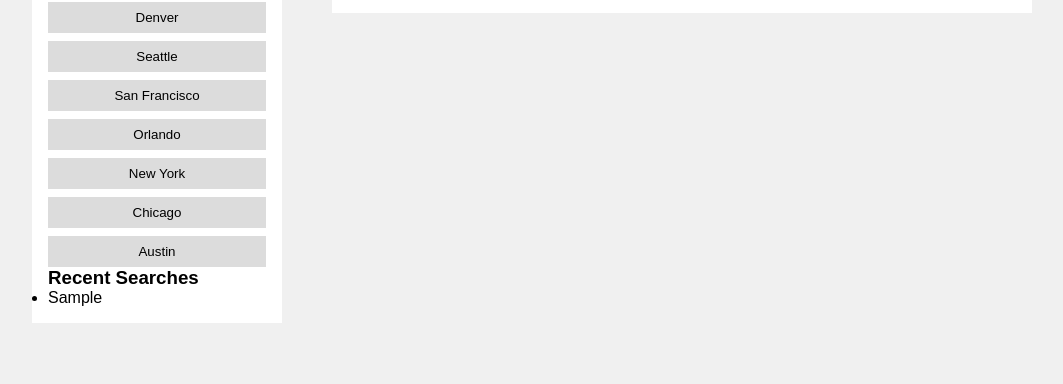
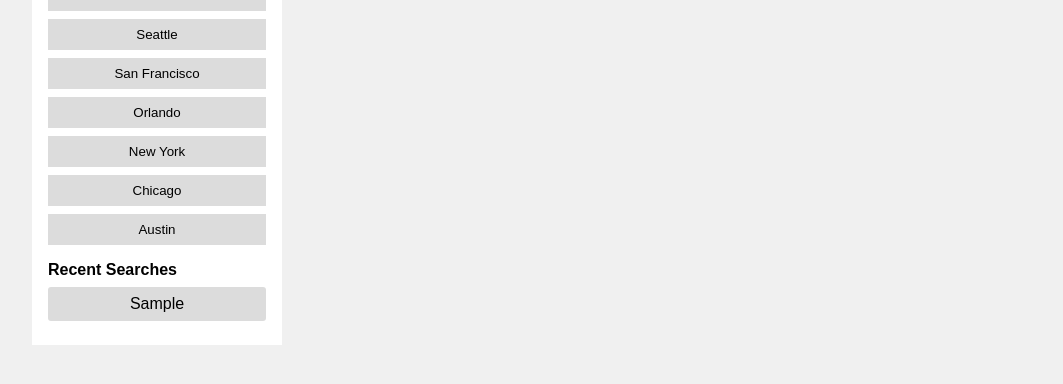
Before and after one commit to elele20005/SkyTrack-Dashboard, a website: page public/index.html in a window 1280 px wide. Both pictures are taken after typing "Sample" into the empty fields and a click on the button "Search". Shown: the part 364-748 px from the top of the page, without its empty margins (108-1171 px from the left). Drawn offline with Linux system fonts and the light colour scheme; no server answers.

Commit message:
Update style.css

```diff
--- a/public/style.css
+++ b/public/style.css
@@ -85,3 +85,32 @@ body {
 .forecast-card h3 {
   margin-bottom: 0.5rem;
 }
+
+
+
+.recent-searches {
+  margin-top: 1rem;
+}
+
+.recent-searches h3 {
+  font-size: 1rem;
+  margin-bottom: 0.5rem;
+}
+
+#search-history {
+  list-style: none;
+  padding: 0;
+}
+
+#search-history li {
+  cursor: pointer;
+  background-color: #dcdcdc;
+  padding: 0.5rem;
+  margin-bottom: 0.5rem;
+  border-radius: 3px;
+  text-align: center;
+}
+
+#search-history li:hover {
+  background-color: #c0c0c0;
+}
```
